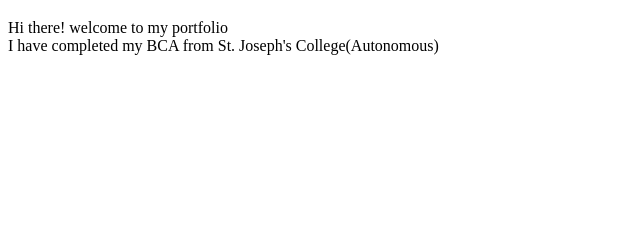
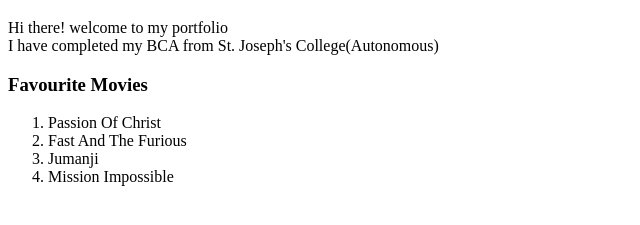
Before and after one commit to Nikhil-Kaul/Nikhil-Kaul-Portfolio, a plain HTML site: page index.html in a window 1280 px wide. Shown: the part 61-286 px from the top of the page, without its empty margins (0-640 px from the left). Drawn offline with Linux system fonts and the light colour scheme.

Commit message:
docs: Added favorite movies

```diff
--- a/index.html
+++ b/index.html
@@ -11,5 +11,13 @@
       Hi there! welcome to my portfolio <br />
       I have completed my BCA from St. Joseph's College(Autonomous)
     </p>
+
+    <h3>Favourite Movies</h3>
+    <ol type="1">
+      <li>Passion Of Christ</li>
+      <li>Fast And The Furious</li>
+      <li>Jumanji</li>
+      <li>Mission Impossible</li>
+    </ol>
   </body>
 </html>
```
